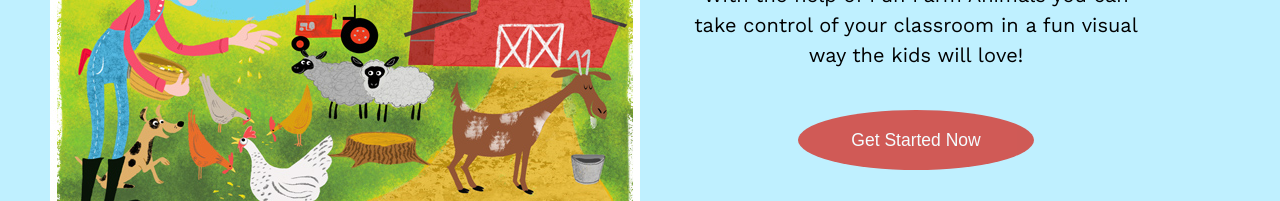
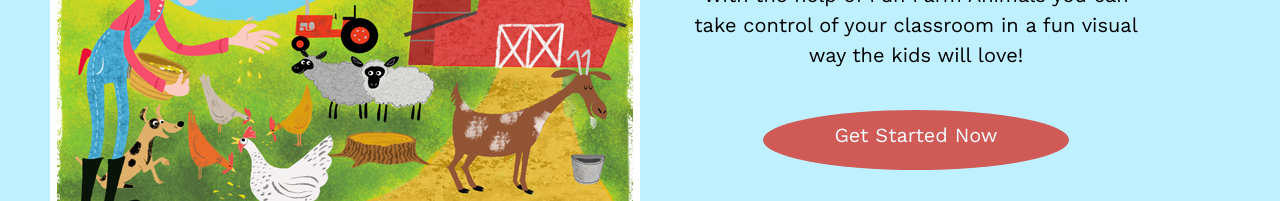
Before and after one commit to BW-Noise-Controller/Marketing-Page2, a plain HTML site: page index.html in a window 1280 px wide. Shown: the part 293-494 px from the top of the page. Drawn offline with nearby package versions, Linux system fonts and the light colour scheme.

Commit message:
adjusted button

```diff
--- a/index.html
+++ b/index.html
@@ -29,7 +29,7 @@
         <nav class="navbar">
           <a href="index.html">Home</a>
           <a href="/about.html">About Us</a>
-          <a href="#">Get Started</a>
+          <a href="https://wonderful-beaver-619cf9.netlify.com/">Get Started</a>
         </nav>
       </header>
       <!--Top Section Content-->
@@ -41,7 +41,14 @@
               With the help of Fun Farm Animals you can take control of your
               classroom in a fun visual way the kids will love!
             </p>
-            <button class="get-started">Get Started Now</button>
+            <div class="started">
+              <a
+                class="get-started"
+                url="https://wonderful-beaver-619cf9.netlify.com/"
+              >
+                Get Started Now
+              </a>
+            </div>
           </div>
           <img src="images/Farm.jpg" alt="Animals on a farm" />
         </div>
--- a/less/home-page.less
+++ b/less/home-page.less
@@ -48,8 +48,9 @@
         margin-bottom: 0;
       }
     }
-    .get-started {
+    .started {
       .make-btn();
+      margin: 0 auto;
     }
   }
   ////////////////Bottom Content/////////////
--- a/less/mixins.less
+++ b/less/mixins.less
@@ -10,12 +10,14 @@
 .make-btn {
   color: white;
   border-radius: 50%;
-  width: 50%;
+  width: 65%;
   height: 6rem;
   border: none;
   background-color: @brick-color;
   opacity: 0.85;
-  font-size: 1.75rem;
+  font-size: 2rem;
+  text-align: center;
+  padding-top: 1.5rem;
 
   &:hover {
     background-color: @sky-blue-color;
```
Also changed, not shown: about.html (+1 -1 lines), css/index.css.
